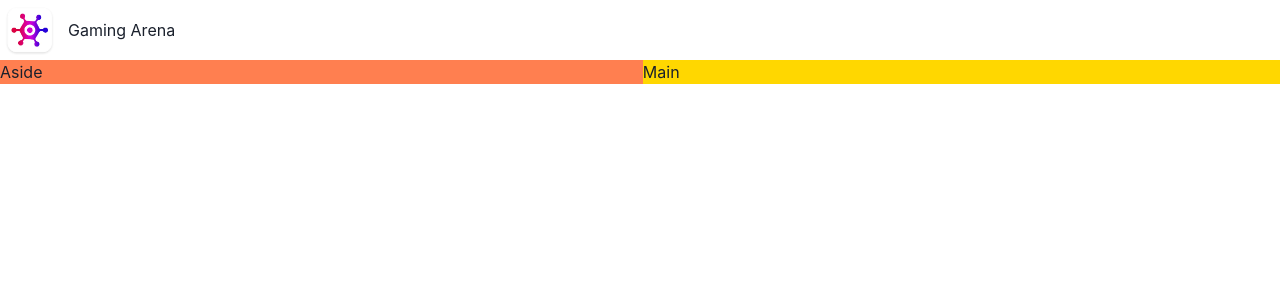
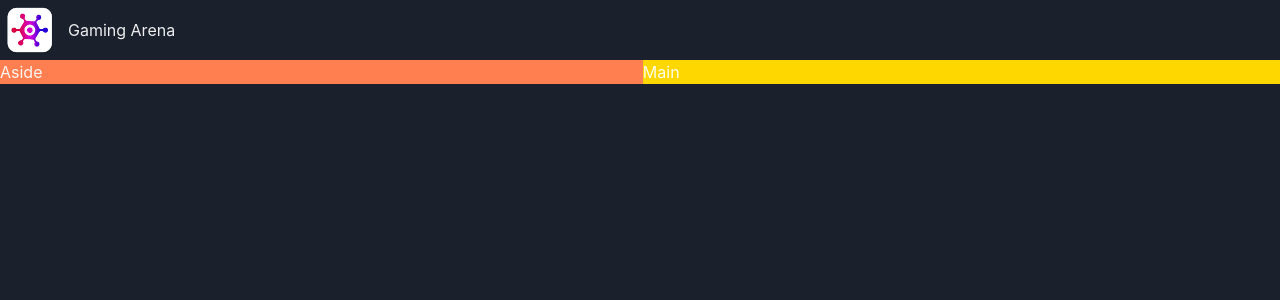
Before and after one commit to OverloadedSam/gaming-arena, a React (Vite) app in the folder client/: page / in a window 1280 px wide. Shown: the top 300 px of the page. Built offline with nearby package versions, Linux system fonts and the light colour scheme.

Commit message:
Create basic chakra theme with dark mode

```diff
--- a/client/src/App.tsx
+++ b/client/src/App.tsx
@@ -1,10 +1,12 @@
-import { Button } from '@chakra-ui/react';
+import { Button, ColorModeScript } from '@chakra-ui/react';
 import { ChakraProvider, Grid, GridItem, Show } from '@chakra-ui/react';
+import theme from './theme';
 import NavBar from './components/NavBar';
 
 const App = () => {
   return (
-    <ChakraProvider>
+    <ChakraProvider theme={theme}>
+      <ColorModeScript initialColorMode={theme.config.initialColorMode} />
       <div className='app'>
         <Grid
           templateAreas={{
--- /dev/null
+++ b/client/src/theme.ts
@@ -0,0 +1,11 @@
+import { extendTheme, ThemeConfig } from '@chakra-ui/react'
+
+// Add your color mode config
+const config: ThemeConfig = {
+  initialColorMode: 'dark',
+}
+
+// Extend the theme
+const theme = extendTheme({ config })
+
+export default theme
```
